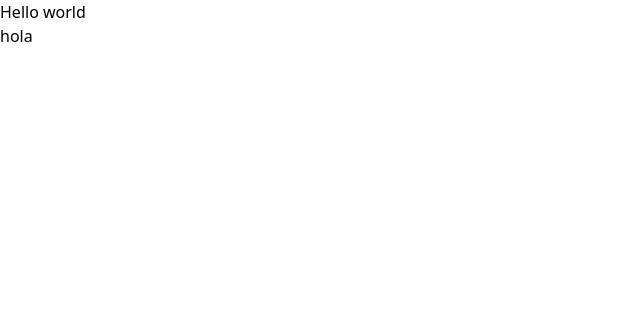
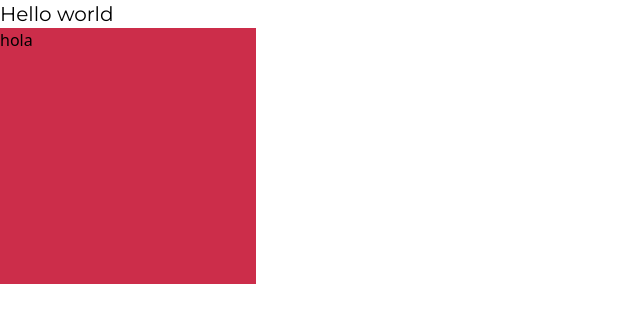
Before and after one commit to DIegoDevcode/Platzi-travel-tailwindcss, a website: page Public/index.html in a window 1280 px wide. Shown: the whole page, without its empty margins (0-640 px from the left). Drawn offline with Linux system fonts and the light colour scheme.

Commit message:
Modificandotailwindconfigparaquemuestrelosestilos

```diff
--- a/Public/index.html
+++ b/Public/index.html
@@ -4,7 +4,7 @@
    <meta charset="UTF-8">
    <meta http-equiv="X-UA-Compatible" content="IE=edge">
    <meta name="viewport" content="width=device-width, initial-scale=1.0">
-   <link rel="stylesheet" href="/public/css/tailwind.css">
+   <link rel="stylesheet" href="../public/css/tailwind.css">
    <link rel="preconnect" href="https://fonts.googleapis.com">
 	<link rel="preconnect" href="https://fonts.gstatic.com" crossorigin>
 	<link href="https://fonts.googleapis.com/css2?family=Montserrat&display=swap" rel="stylesheet">
--- a/tailwind.config.js
+++ b/tailwind.config.js
@@ -1,6 +1,6 @@
 /** @type {import('tailwindcss').Config} */
 module.exports = {
-  content: [],
+  content: ["./src/**/*.{html,js}", "./public/*.{html,js}"],
   theme: {
     extend: {
       backgroundImage: {
```
Also changed, not shown: Public/Css/tailwind.css.
